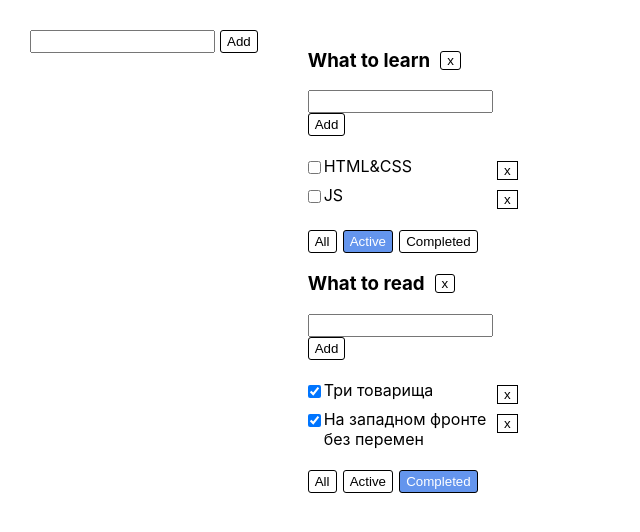
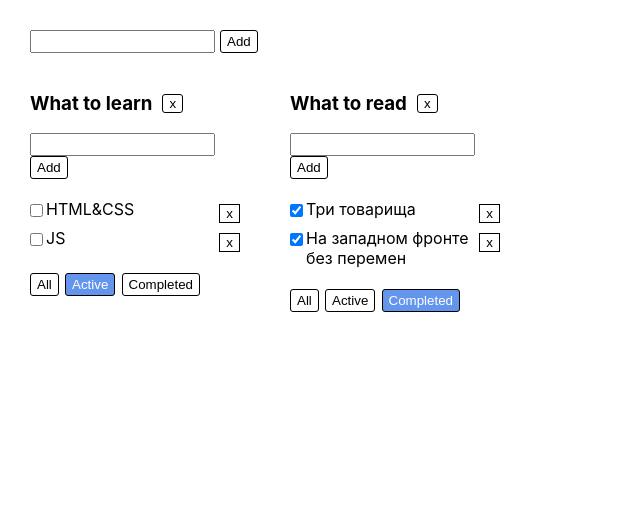
Before and after one commit to KuhniaDruggist/todo, a React (Create React App) app: page / in a window 1280 px wide. Shown: the top 532 px of the page, without its empty margins (0-640 px from the left). Built offline with nearby package versions, Linux system fonts and the light colour scheme.

Commit message:
Changing styles

```diff
--- a/src/App.css
+++ b/src/App.css
@@ -1,8 +1,7 @@
 .App {
   padding: 30px;
+}
+
+.App-list {
   display: flex;
 }
-
-.App > div {
-  margin-right: 50px;
-}
--- a/src/components/Todolist/Todolist.module.css
+++ b/src/components/Todolist/Todolist.module.css
@@ -1,5 +1,6 @@
 .todoList {
     max-width: 210px;
+    margin-right: 50px;
 }
 
 .todoHeader {
```
